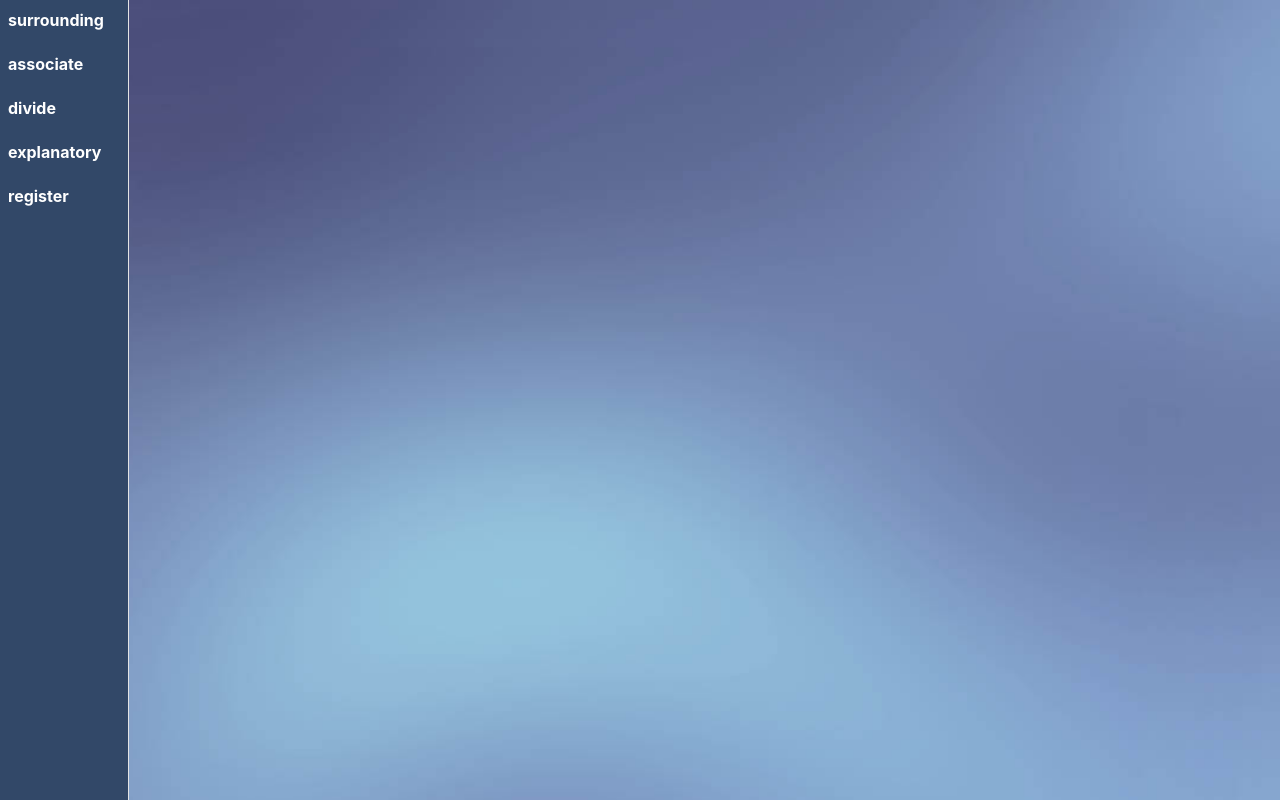
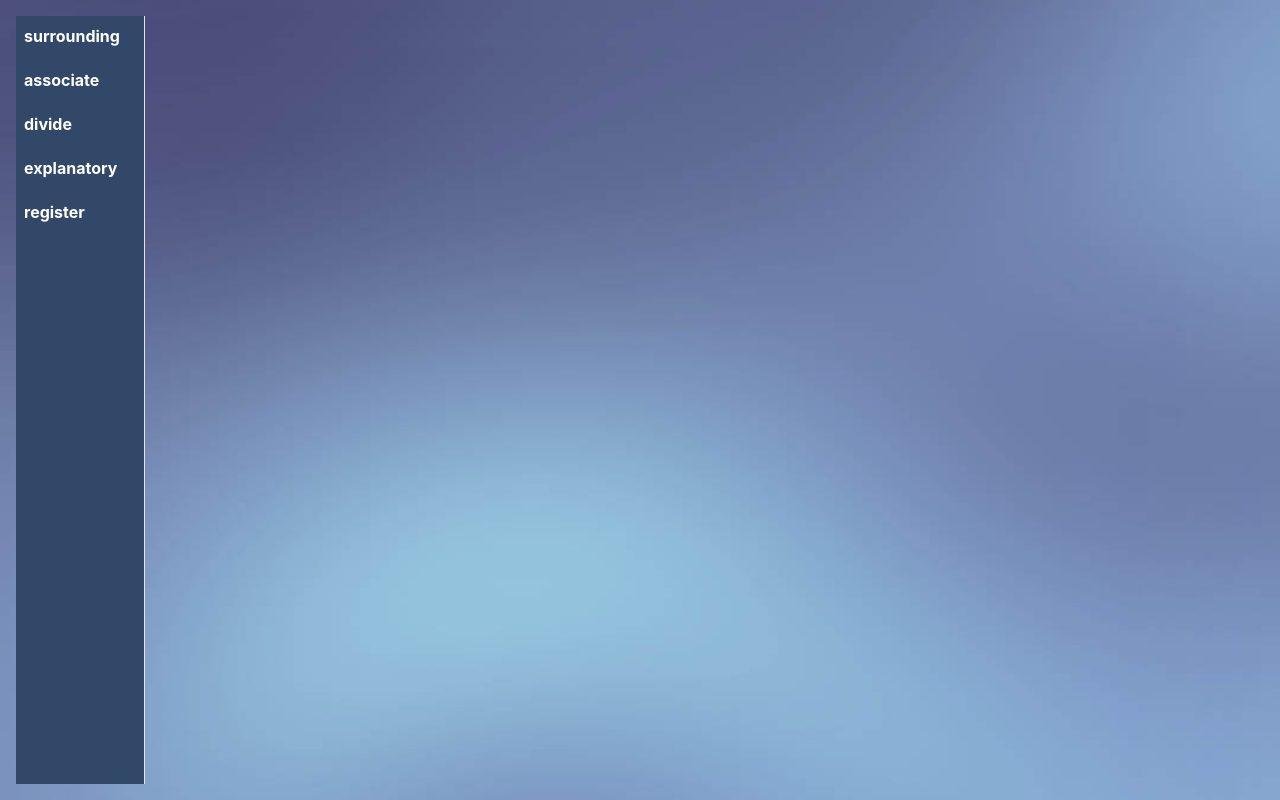
Before and after one commit to zqd123/menu-vite-project, a Vue app: page /#/first/menu in a window 1280 px wide. Built offline with nearby package versions, Linux system fonts and the light colour scheme.

Commit message:
feat: 隐藏

```diff
--- a/src/style.css
+++ b/src/style.css
@@ -69,7 +69,7 @@ button:focus-visible {
   width: 100vw;
   /* max-width: 1280px; */
   margin: 0 auto;
-  /* padding: 2rem; */
+  padding: 1rem;
   /* text-align: center; */
   background-image:url('assets/bg.jpg');
   background-repeat: no-repeat;
```
